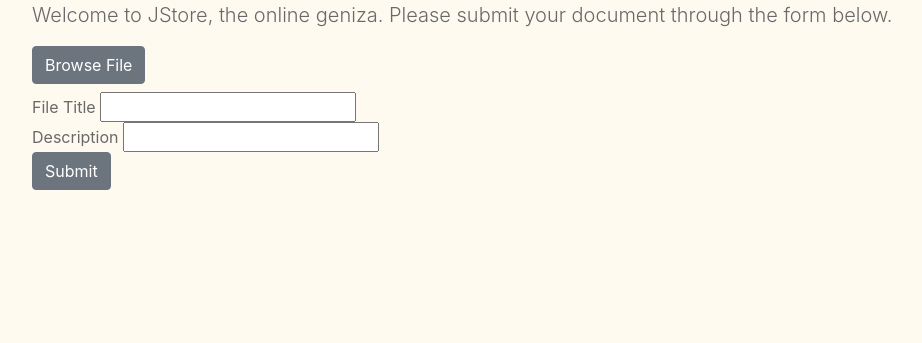
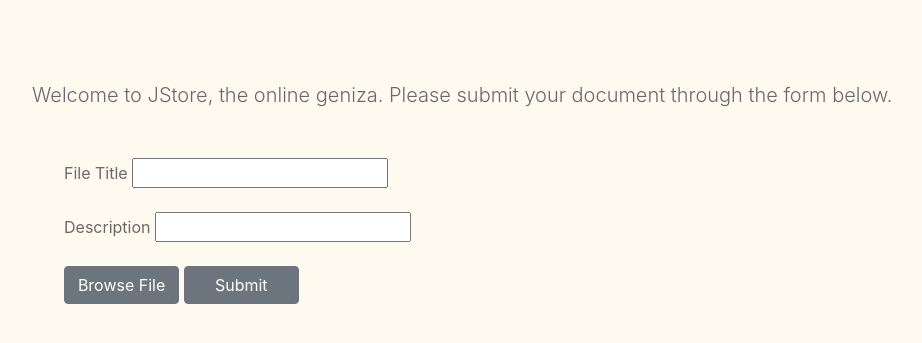
Before and after one commit to tevyecowan/j_store, a PHP site: page / in a window 1280 px wide. Shown: the part 88-431 px from the top of the page, without its empty margins (0-922 px from the left). Run offline with PHP 8.4, Linux system fonts and the light colour scheme.

Commit message:
working on index CSS

```diff
--- a/includes/styles.css
+++ b/includes/styles.css
@@ -71,12 +71,13 @@ body {
 
 #intro {
 	padding:100px;
-	max-width:20em;
+	max-width:200em;
 }
 
 #content {
 	padding-left: 2em;
 	padding-right: 2em;
+	padding-top: 5em;
 }
 
 #list {
@@ -84,6 +85,10 @@ body {
 	width:75%;
 }
 
+form {
+	padding:2em;
+}
+
 	textarea {
 		border-radius: 5px;
 		padding:0.75em;
--- a/index.php
+++ b/index.php
@@ -45,13 +45,14 @@
 		?>
 		<div id="container">
 			<form id="form" action = "" method = "POST" enctype = "multipart/form-data">
-				<label class="btn btn-md btn-secondary"> <input style="display: none;" id="browse" type = "file" name ="fileToUpload"/> Browse File </label>
-                <br>
-                <span class="textLabel"> File Title </span> <input  type='textarea' name='title'>
-                <br>
-                <span class="textLabel"> Description </span> <input type='textarea' name='description'>
-                <br>
-				<label class="btn btn-md btn-secondary"> <input style="display:none;" type = "submit" name="submit" /> Submit </label>
+                <div id="textBoxes" style="width:50%;">
+                    <span class="textLabel"> File Title </span> <input style="width:auto;"  type='textarea' name='title'>
+                    <br><br>
+                    <span class="textLabel"> Description </span> <input type='textarea' name='description'>
+                    <br><br>
+                </div>
+                <label style="width:10%" class="btn btn-md btn-secondary"> <input style="display: none;" id="browse" type = "file" name ="fileToUpload"/> Browse File </label>
+                <label style="width:10%" class="btn btn-md btn-secondary"> <input style="display:none;" type = "submit" name="submit" /> Submit </label>
 				<div id="add"></div>
 			</form>
 		</div>
```
